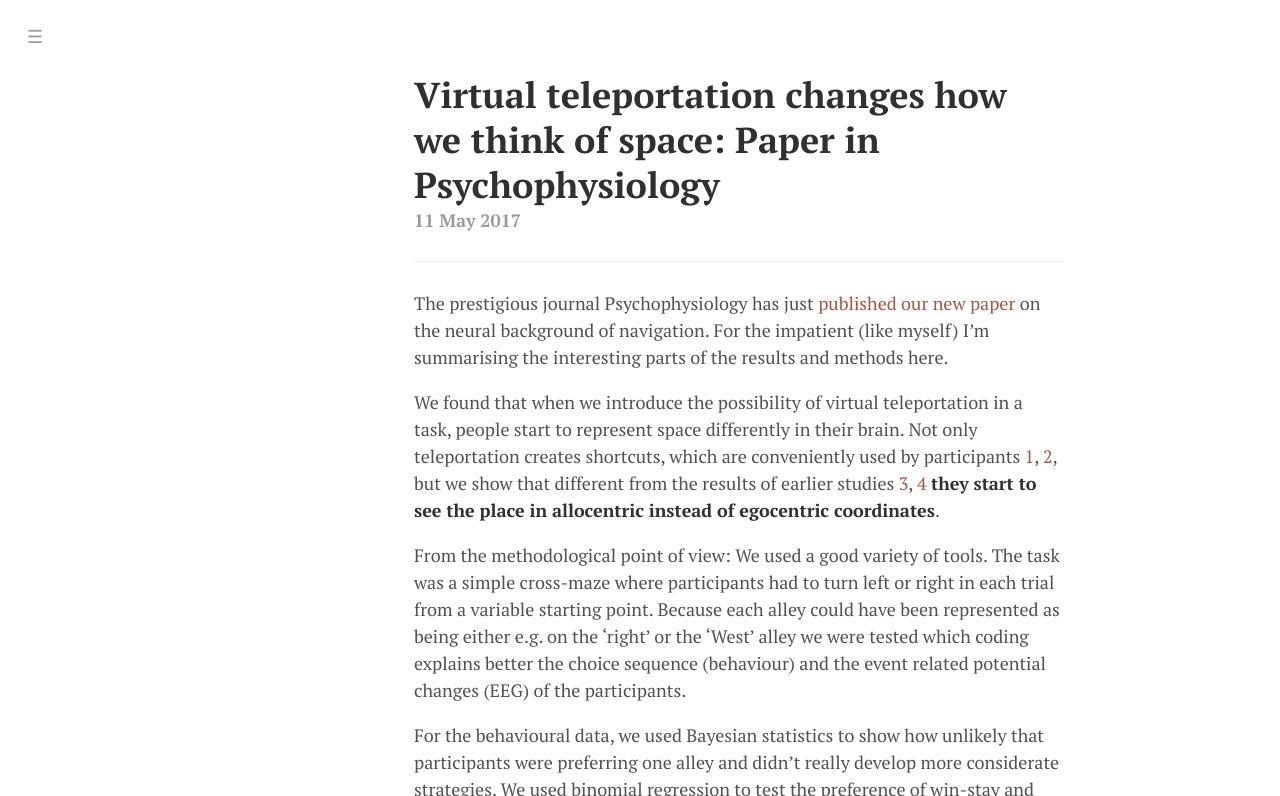
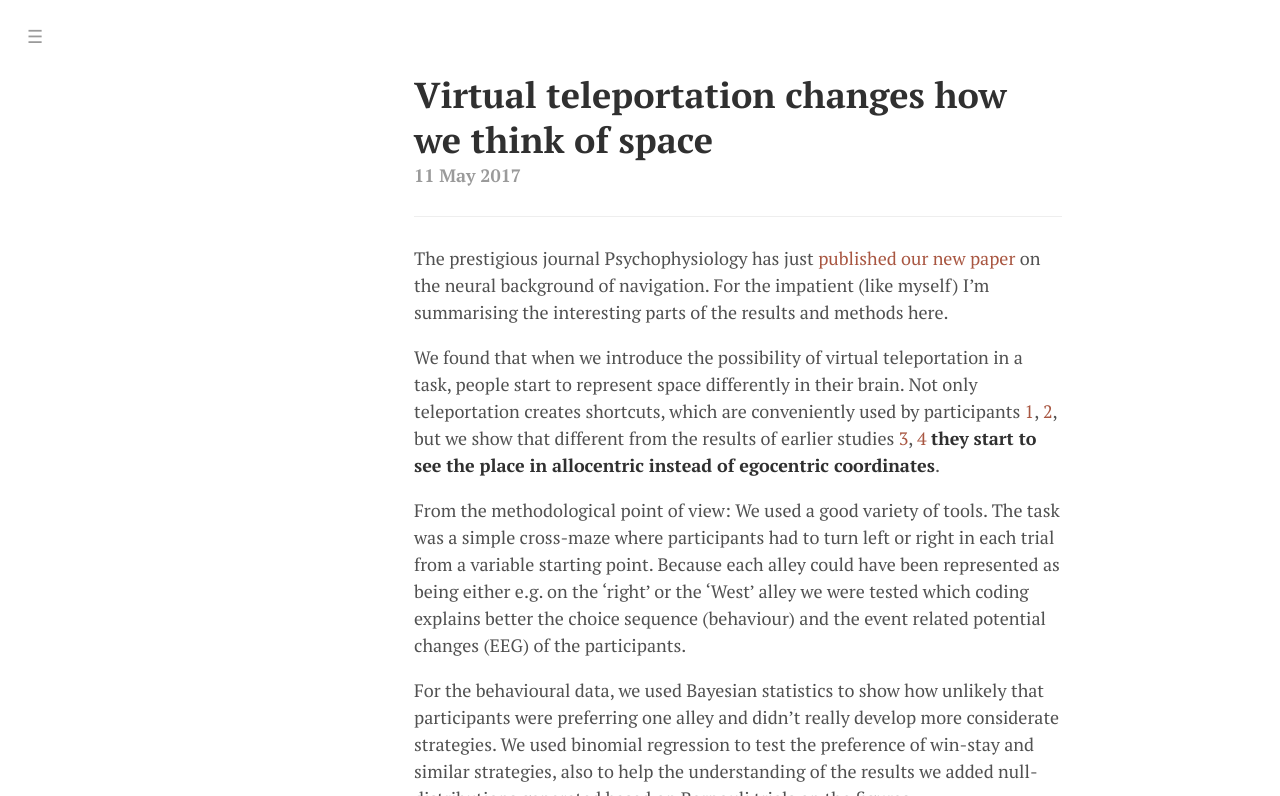
Before and after one commit to nimdvir/agostontorok.github.io, a Jekyll site: the page built from _posts/2017-05-11-psychophysiology.md, in a window 1280 px wide and 1400 px high, cut to the strip 0-796 px from the top of the window. Built offline with Jekyll 4.4.1, drawn with Linux system fonts in a browser that asks for light colours; nearby versions of some CDN libraries; some web fonts are replaced; some of the changed text lies outside the part shown.

Commit message:
typo fix

```diff
--- a/_posts/2017-05-11-psychophysiology.md
+++ b/_posts/2017-05-11-psychophysiology.md
@@ -1,5 +1,5 @@
 ---
-title: "Virtual teleportation changes how we think of space: Paper in Psychophysiology"
+title: "Virtual teleportation changes how we think of space"
 layout: post
 date: '2017-05-11'
 tags: neuroscience data science
@@ -15,4 +15,4 @@ For the behavioural data, we used Bayesian statistics to show how unlikely that
 
 For the EEG analysis we performed randomization based statistical analysis and performed topographical comparisons. This revealed that the P1 difference we found was not signaling stronger processing of one alley than the other, but rather reflecting different topographies for the two alleys. This type of analysis is valuable because helps researchers to turn their focus from channel or cluster based changes to the investigation of changes in the whole EEG topography.
 
-Click here for a [preprint version of the paper](/public/files/toroketal_psyp_preprint.pdf) or contact me at torok.agoston\@ttk.mta.hu for a copy of the published version.
+Click here for a [preprint version of the paper](/public/files/toroketal_psyp_preprint.pdf) or contact me at torok.agoston@ttk.mta.hu for a copy of the published version.
```
